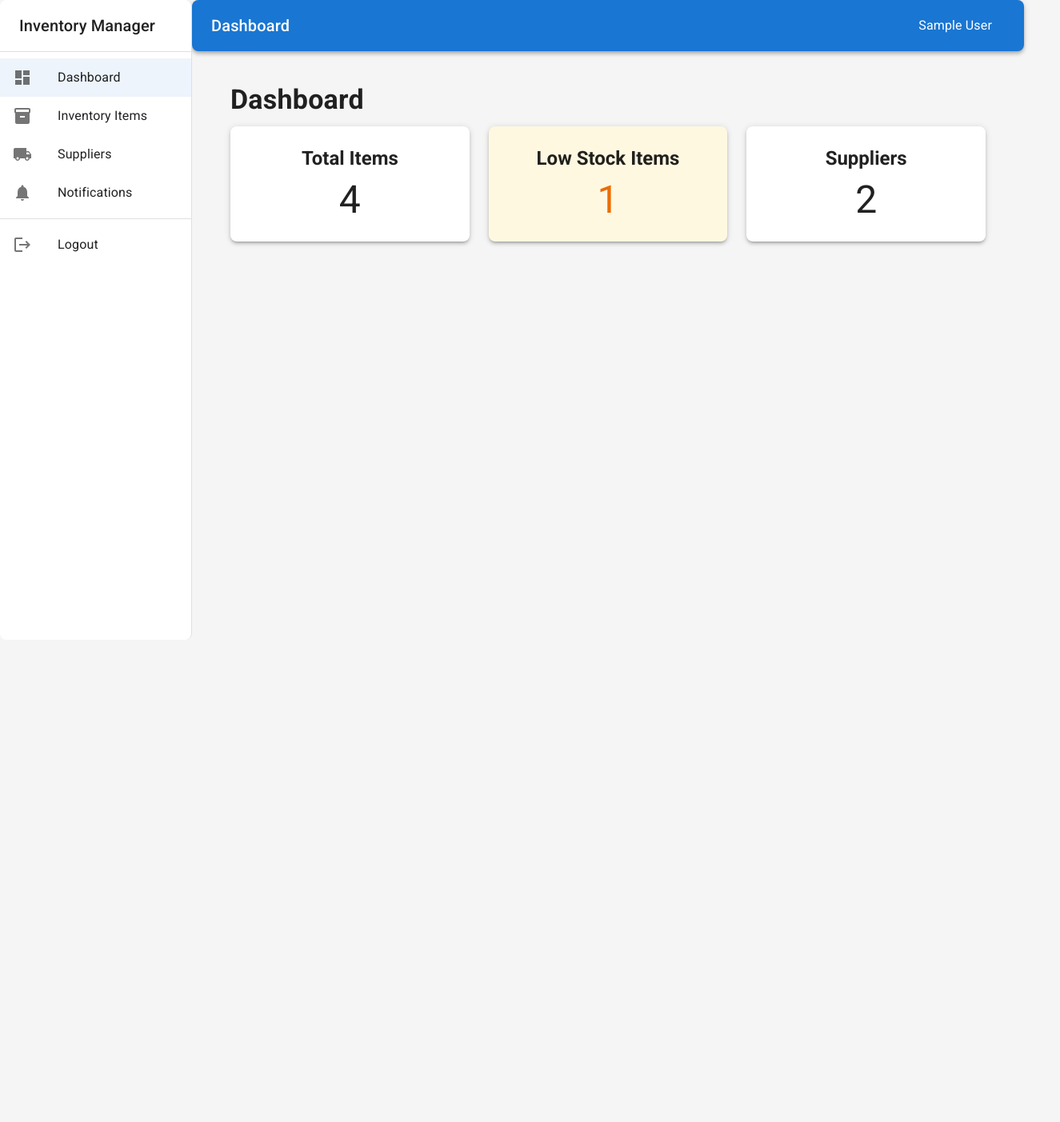
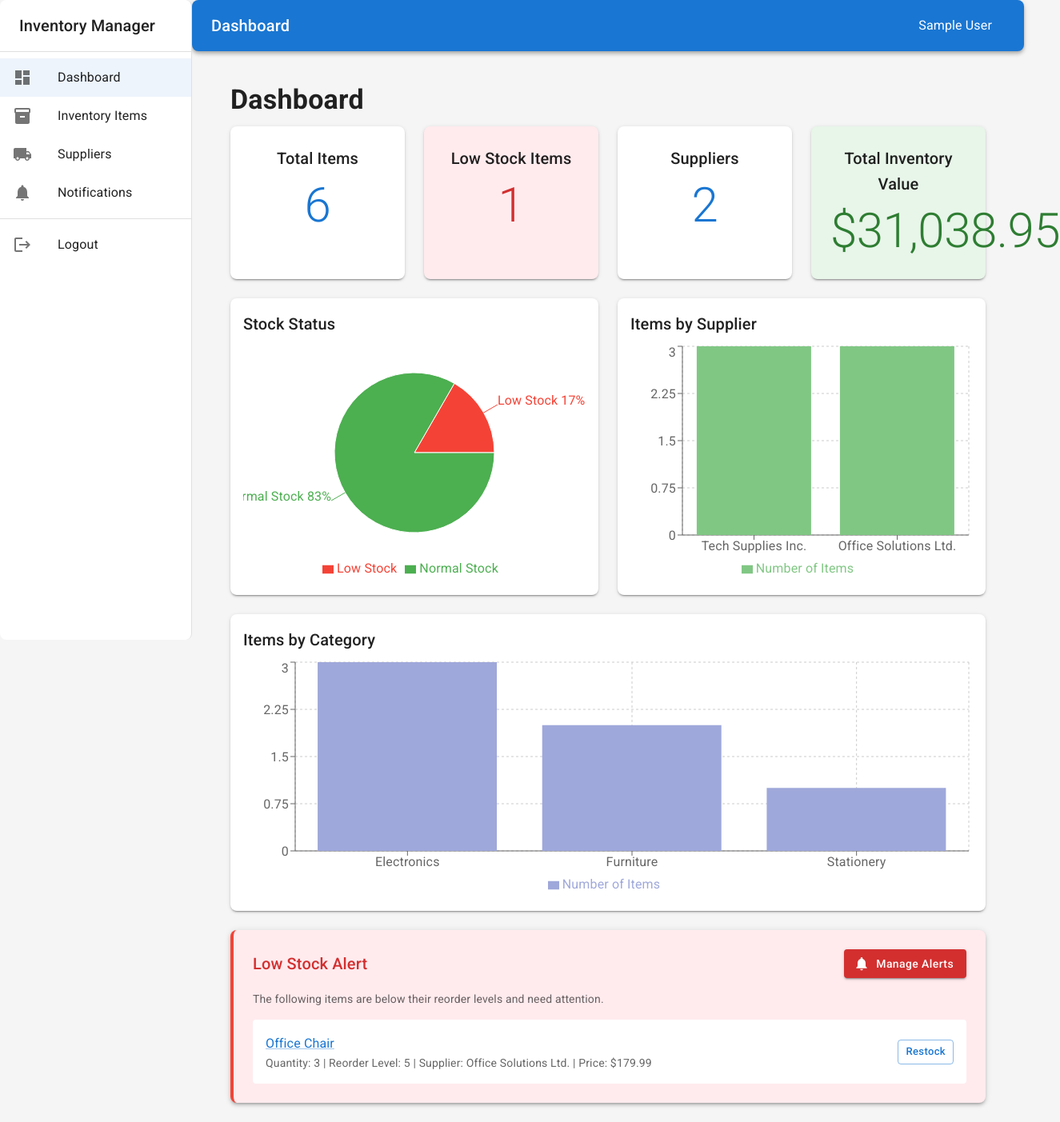
Before and after one commit to Kostasanasta/Inventory_Management, a React (Create React App) app in the folder frontend/: page /dashboard in a window 1280 px wide. Shown: the whole page at 80% size, 1325 px wide, since content can reach past the window. Before the commit the page ends 800 px from the top, so only its background shows below. Built offline with nearby package versions, Linux system fonts and the light colour scheme; no server answers; sample sign-in values are in the browser's storage.

Commit message:
Update DashboardPage.jsx

```diff
--- a/frontend/src/pages/DashboardPage.jsx
+++ b/frontend/src/pages/DashboardPage.jsx
@@ -6,16 +6,29 @@ import {
   Paper,
   Box,
   CircularProgress,
-  Alert
+  Link,
+  Button
 } from '@mui/material';
+import { Link as RouterLink } from 'react-router-dom';
+import { Notifications as NotificationsIcon } from '@mui/icons-material';
 import itemService from '../services/itemService';
 import supplierService from '../services/supplierService';
+
+// Use this only if you have recharts installed
+import { BarChart, Bar, PieChart, Pie, Cell, XAxis, YAxis, CartesianGrid, Tooltip, Legend, ResponsiveContainer } from 'recharts';
+
+// Colors for charts
+const COLORS = ['#4CAF50', '#FFC107', '#2196F3', '#F44336', '#9C27B0', '#00BCD4'];
 
 const DashboardPage = () => {
   const [stats, setStats] = useState({
     totalItems: 0,
-    lowStockItems: 0,
+    lowStockItems: [],
     totalSuppliers: 0,
+    totalInventoryValue: 0,
+    categoryCounts: [],
+    supplierCounts: [],
+    stockStatus: [],
     loading: true,
     error: null,
   });
@@ -23,12 +36,15 @@ const DashboardPage = () => {
   useEffect(() => {
     const fetchData = async () => {
       try {
-        // Mock data for development
-        const mockItems = [
-          { id: 1, name: 'Laptop', quantity: 25, reorderLevel: 5, supplier: { name: 'Tech Supplies Inc.' } },
-          { id: 2, name: 'Monitor', quantity: 15, reorderLevel: 3, supplier: { name: 'Tech Supplies Inc.' } },
-          { id: 3, name: 'Office Chair', quantity: 3, reorderLevel: 5, supplier: { name: 'Office Solutions Ltd.' } },
-          { id: 4, name: 'Desk', quantity: 8, reorderLevel: 2, supplier: { name: 'Office Solutions Ltd.' } }
+        // Get mock items from localStorage or use default mock data
+        const storedItems = localStorage.getItem('mockItems');
+        const mockItems = storedItems ? JSON.parse(storedItems) : [
+          { id: 1, name: 'Laptop', quantity: 25, reorderLevel: 5, price: 899.99, supplier: { name: 'Tech Supplies Inc.' }, category: 'Electronics' },
+          { id: 2, name: 'Monitor', quantity: 15, reorderLevel: 3, price: 249.99, supplier: { name: 'Tech Supplies Inc.' }, category: 'Electronics' },
+          { id: 3, name: 'Office Chair', quantity: 3, reorderLevel: 5, price: 179.99, supplier: { name: 'Office Solutions Ltd.' }, category: 'Furniture' },
+          { id: 4, name: 'Desk', quantity: 8, reorderLevel: 2, price: 349.99, supplier: { name: 'Office Solutions Ltd.' }, category: 'Furniture' },
+          { id: 5, name: 'Notebook', quantity: 50, reorderLevel: 10, price: 4.99, supplier: { name: 'Office Solutions Ltd.' }, category: 'Stationery' },
+          { id: 6, name: 'Printer', quantity: 4, reorderLevel: 2, price: 299.99, supplier: { name: 'Tech Supplies Inc.' }, category: 'Electronics' }
         ];
 
         const mockSuppliers = [
@@ -54,23 +70,85 @@ const DashboardPage = () => {
           suppliers = mockSuppliers;
         }
 
+        // Make sure all items have a price
+        items = items.map(item => ({
+          ...item,
+          price: parseFloat(item.price || 0)
+        }));
+
+        // Calculate total inventory value
+        const totalInventoryValue = items.reduce((total, item) => {
+          return total + (parseFloat(item.price || 0) * parseInt(item.quantity || 0));
+        }, 0);
+
         const lowStockItems = items.filter(item => item.quantity <= item.reorderLevel);
+
+        // Calculate category counts for charts
+        const categoryMap = items.reduce((acc, item) => {
+          const category = item.category || 'Uncategorized';
+          acc[category] = (acc[category] || 0) + 1;
+          return acc;
+        }, {});
+
+        const categoryCounts = Object.keys(categoryMap).map(category => ({
+          name: category,
+          count: categoryMap[category]
+        }));
+
+        // Calculate supplier counts for charts
+        const supplierMap = items.reduce((acc, item) => {
+          const supplierName = item.supplier?.name || 'N/A';
+          acc[supplierName] = (acc[supplierName] || 0) + 1;
+          return acc;
+        }, {});
+
+        const supplierCounts = Object.keys(supplierMap).map(supplier => ({
+          name: supplier,
+          count: supplierMap[supplier]
+        }));
+
+        // Stock status data for charts
+        const stockStatus = [
+          { name: 'Low Stock', value: lowStockItems.length },
+          { name: 'Normal Stock', value: items.length - lowStockItems.length }
+        ];
 
         setStats({
           totalItems: items.length,
-          lowStockItems: lowStockItems.length,
+          lowStockItems: lowStockItems,
           totalSuppliers: suppliers.length,
+          totalInventoryValue,
+          categoryCounts,
+          supplierCounts,
+          stockStatus,
           loading: false,
           error: null,
         });
       } catch (error) {
         console.error('Dashboard data error:', error);
+        // Fallback stats with mock data
         setStats({
-          totalItems: 4,
-          lowStockItems: 1,
+          totalItems: 6,
+          lowStockItems: [
+            { id: 3, name: 'Office Chair', quantity: 3, reorderLevel: 5, supplier: { name: 'Office Solutions Ltd.' }, category: 'Furniture' }
+          ],
           totalSuppliers: 2,
+          totalInventoryValue: 12500.55, // Mock fallback value
+          categoryCounts: [
+            { name: 'Electronics', count: 3 },
+            { name: 'Furniture', count: 2 },
+            { name: 'Stationery', count: 1 }
+          ],
+          supplierCounts: [
+            { name: 'Tech Supplies Inc.', count: 3 },
+            { name: 'Office Solutions Ltd.', count: 3 }
+          ],
+          stockStatus: [
+            { name: 'Low Stock', value: 1 },
+            { name: 'Normal Stock', value: 5 }
+          ],
           loading: false,
-          error: null, // Set to null to prevent showing error
+          error: null,
         });
       }
     };
@@ -92,41 +170,193 @@ const DashboardPage = () => {
         Dashboard
       </Typography>
 
-      <Grid container spacing={3}>
-        <Grid item xs={12} md={4}>
-          <Paper elevation={3} sx={{ p: 3, textAlign: 'center', height: '100%' }}>
-            <Typography variant="h5" gutterBottom>
+      {/* Stats Cards */}
+      <Grid container spacing={3} sx={{ mb: 3 }}>
+        <Grid item xs={12} md={3}>
+          <Paper elevation={2} sx={{ p: 3, textAlign: 'center', height: '100%', bgcolor: 'white' }}>
+            <Typography variant="h6" gutterBottom>
               Total Items
             </Typography>
-            <Typography variant="h3">
+            <Typography variant="h2" color="primary.main">
               {stats.totalItems}
             </Typography>
           </Paper>
         </Grid>
 
-        <Grid item xs={12} md={4}>
-          <Paper elevation={3} sx={{ p: 3, textAlign: 'center', height: '100%',
-            bgcolor: stats.lowStockItems > 0 ? '#fff8e1' : 'inherit' }}>
-            <Typography variant="h5" gutterBottom>
+        <Grid item xs={12} md={3}>
+          <Paper elevation={2} sx={{ p: 3, textAlign: 'center', height: '100%',
+            bgcolor: stats.lowStockItems.length > 0 ? '#FFEBEE' : 'white' }}>
+            <Typography variant="h6" gutterBottom>
               Low Stock Items
             </Typography>
-            <Typography variant="h3" color={stats.lowStockItems > 0 ? 'warning.main' : 'inherit'}>
-              {stats.lowStockItems}
+            <Typography variant="h2" color={stats.lowStockItems.length > 0 ? '#D32F2F' : 'inherit'}>
+              {stats.lowStockItems.length}
             </Typography>
           </Paper>
         </Grid>
 
-        <Grid item xs={12} md={4}>
-          <Paper elevation={3} sx={{ p: 3, textAlign: 'center', height: '100%' }}>
-            <Typography variant="h5" gutterBottom>
+        <Grid item xs={12} md={3}>
+          <Paper elevation={2} sx={{ p: 3, textAlign: 'center', height: '100%', bgcolor: 'white' }}>
+            <Typography variant="h6" gutterBottom>
               Suppliers
             </Typography>
-            <Typography variant="h3">
+            <Typography variant="h2" color="primary.main">
               {stats.totalSuppliers}
             </Typography>
           </Paper>
         </Grid>
+
+        <Grid item xs={12} md={3}>
+          <Paper elevation={2} sx={{ p: 3, textAlign: 'center', height: '100%', bgcolor: '#E8F5E9' }}>
+            <Typography variant="h6" gutterBottom>
+              Total Inventory Value
+            </Typography>
+            <Typography variant="h2" color="#2E7D32">
+              ${stats.totalInventoryValue.toLocaleString(undefined, {
+                minimumFractionDigits: 2,
+                maximumFractionDigits: 2
+              })}
+            </Typography>
+          </Paper>
+        </Grid>
       </Grid>
+
+      {/* Second Row - Changed Layout */}
+      <Grid container spacing={3} sx={{ mb: 3 }}>
+        {/* Stock Status Pie Chart */}
+        <Grid item xs={12} md={6}>
+          <Paper elevation={2} sx={{ p: 2, height: '100%', bgcolor: 'white' }}>
+            <Typography variant="h6" gutterBottom>
+              Stock Status
+            </Typography>
+            <Box height={300} display="flex" alignItems="center" justifyContent="center">
+              <ResponsiveContainer width="100%" height="100%">
+                <PieChart>
+                  <Pie
+                    dataKey="value"
+                    isAnimationActive={true}
+                    data={stats.stockStatus}
+                    cx="50%"
+                    cy="50%"
+                    outerRadius={100}
+                    label={({ name, percent }) => `${name} ${(percent * 100).toFixed(0)}%`}
+                  >
+                    <Cell key="cell-0" fill="#F44336" /> {/* Low Stock - Red */}
+                    <Cell key="cell-1" fill="#4CAF50" /> {/* Normal Stock - Green */}
+                  </Pie>
+                  <Tooltip />
+                  <Legend />
+                </PieChart>
+              </ResponsiveContainer>
+            </Box>
+          </Paper>
+        </Grid>
+
+        {/* Items by Supplier (moved to top right) */}
+        <Grid item xs={12} md={6}>
+          <Paper elevation={2} sx={{ p: 2, height: '100%', bgcolor: 'white' }}>
+            <Typography variant="h6" gutterBottom>
+              Items by Supplier
+            </Typography>
+            <Box height={300} display="flex" alignItems="center" justifyContent="center">
+              <ResponsiveContainer width="100%" height="100%">
+                <BarChart data={stats.supplierCounts}>
+                  <CartesianGrid strokeDasharray="3 3" />
+                  <XAxis dataKey="name" />
+                  <YAxis />
+                  <Tooltip />
+                  <Legend />
+                  <Bar dataKey="count" name="Number of Items" fill="#81C784" />
+                </BarChart>
+              </ResponsiveContainer>
+            </Box>
+          </Paper>
+        </Grid>
+      </Grid>
+
+      {/* Third Row - Items by Category (full width) */}
+      <Grid container spacing={3} sx={{ mb: 3 }}>
+        <Grid item xs={12}>
+          <Paper elevation={2} sx={{ p: 2, bgcolor: 'white' }}>
+            <Typography variant="h6" gutterBottom>
+              Items by Category
+            </Typography>
+            <Box height={300} display="flex" alignItems="center" justifyContent="center">
+              <ResponsiveContainer width="100%" height="100%">
+                <BarChart data={stats.categoryCounts}>
+                  <CartesianGrid strokeDasharray="3 3" />
+                  <XAxis dataKey="name" />
+                  <YAxis />
+                  <Tooltip />
+                  <Legend />
+                  <Bar dataKey="count" name="Number of Items" fill="#9FA8DA" />
+                </BarChart>
+              </ResponsiveContainer>
+            </Box>
+          </Paper>
+        </Grid>
+      </Grid>
+
+      {/* Low Stock Items Alert Section */}
+      {stats.lowStockItems.length > 0 && (
+        <Grid container spacing={3}>
+          <Grid item xs={12}>
+            <Paper elevation={3} sx={{ p: 3, bgcolor: '#FFEBEE', borderLeft: '4px solid #F44336' }}>
+              <Box display="flex" justifyContent="space-between" alignItems="center" mb={2}>
+                <Typography variant="h6" color="#D32F2F" sx={{ mb: 0 }}>
+                  Low Stock Alert
+                </Typography>
+                <Button
+                  variant="contained"
+                  color="error"
+                  startIcon={<NotificationsIcon />}
+                  component={RouterLink}
+                  to="/notifications/settings"
+                >
+                  Manage Alerts
+                </Button>
+              </Box>
+              <Typography variant="body2" color="text.secondary" paragraph>
+                The following items are below their reorder levels and need attention.
+              </Typography>
+              <Box sx={{ mt: 2 }}>
+                {stats.lowStockItems.map((item, index) => (
+                  <Box key={item.id} sx={{
+                    p: 2,
+                    mb: index < stats.lowStockItems.length - 1 ? 1 : 0,
+                    bgcolor: 'white',
+                    borderRadius: 1,
+                    display: 'flex',
+                    justifyContent: 'space-between',
+                    alignItems: 'center'
+                  }}>
+                    <Box>
+                      <Typography variant="subtitle1">
+                        <Link component={RouterLink} to={`/items/edit/${item.id}`} color="primary">
+                          {item.name}
+                        </Link>
+                      </Typography>
+                      <Typography variant="body2" color="text.secondary">
+                        Quantity: {item.quantity} | Reorder Level: {item.reorderLevel} | Supplier: {item.supplier?.name || 'N/A'}
+                        {item.price ? ` | Price: $${parseFloat(item.price).toFixed(2)}` : ''}
+                      </Typography>
+                    </Box>
+                    <Button
+                      variant="outlined"
+                      color="primary"
+                      size="small"
+                      component={RouterLink}
+                      to={`/items/edit/${item.id}`}
+                    >
+                      Restock
+                    </Button>
+                  </Box>
+                ))}
+              </Box>
+            </Paper>
+          </Grid>
+        </Grid>
+      )}
     </div>
   );
 };
```
